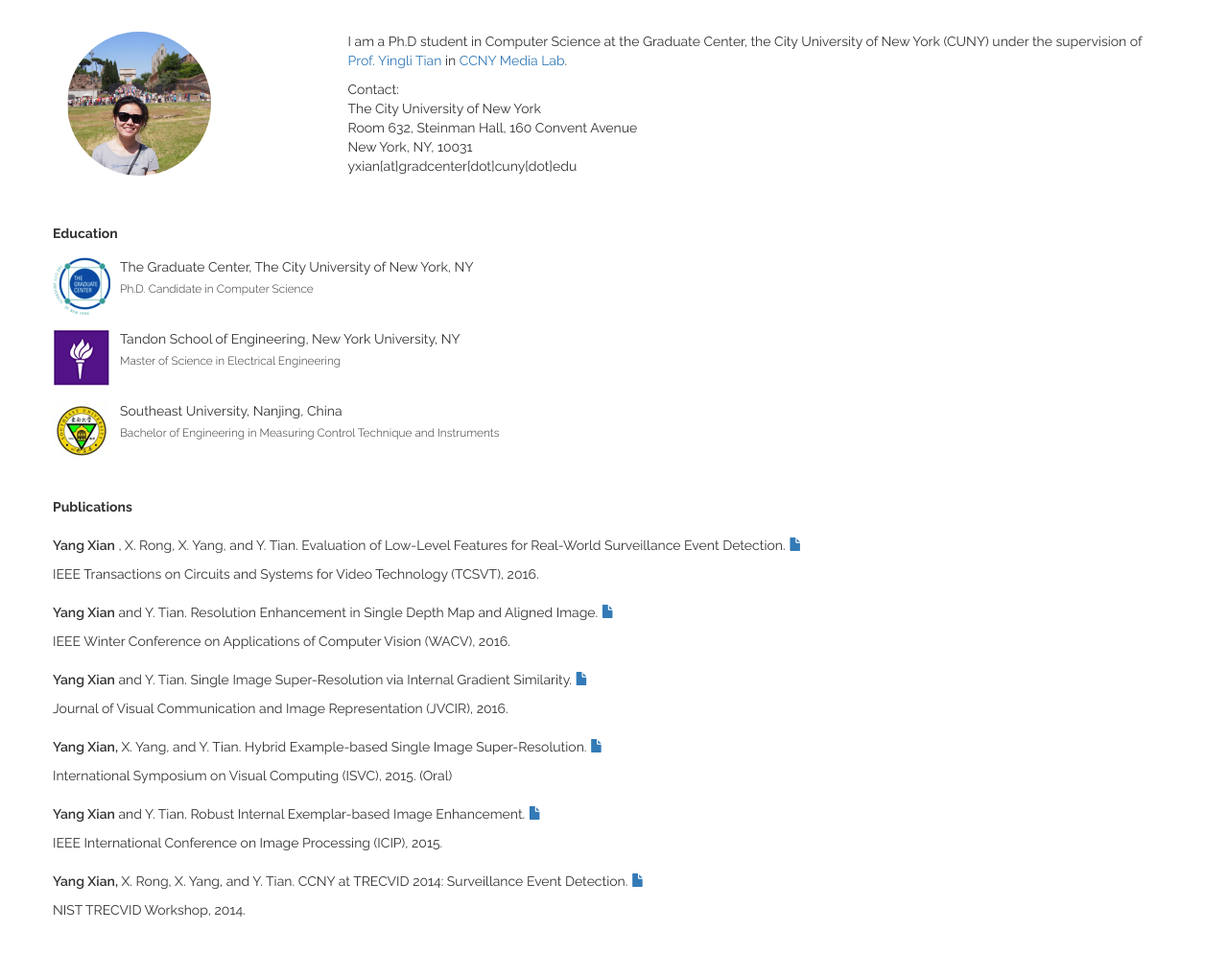
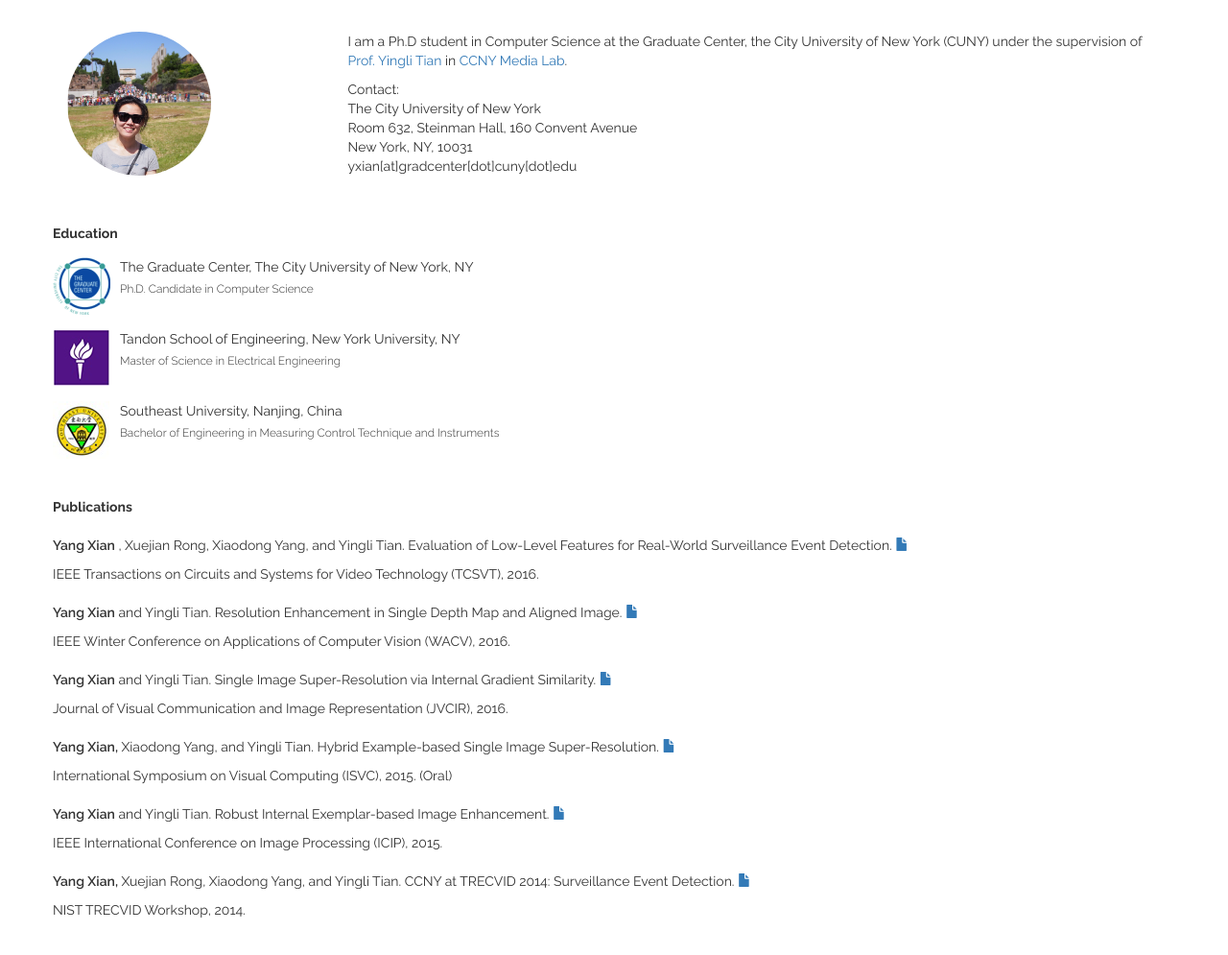
Before and after one commit to bhdy7030/bhdy7030.github.io, a plain HTML site: page index.html in a window 1280 px wide. Shown: the part 77-1072 px from the top of the page at 96% size. Drawn offline with nearby package versions, Linux system fonts and the light colour scheme.

Commit message:
display full name of all authors

```diff
--- a/index.html
+++ b/index.html
@@ -112,28 +112,28 @@
         <p class="title">Publications</p>
 
         <div class = "paper">
-        <p><span class="boldspan">Yang Xian</span> , X. Rong, X. Yang, and Y. Tian. Evaluation of Low-Level Features for Real-World Surveillance Event Detection. <a href = "publications\TCSVT_2016.pdf"><span class = "glyphicon glyphicon-file"></span></a></p></b>IEEE Transactions on Circuits and Systems for Video Technology (TCSVT), 2016.
+        <p><span class="boldspan">Yang Xian</span> , Xuejian Rong, Xiaodong Yang, and Yingli Tian. Evaluation of Low-Level Features for Real-World Surveillance Event Detection. <a href = "publications\TCSVT_2016.pdf"><span class = "glyphicon glyphicon-file"></span></a></p></b>IEEE Transactions on Circuits and Systems for Video Technology (TCSVT), 2016.
         </div>
 
         <div class = "paper">
-        <p><span class="boldspan">Yang Xian</span> and Y. Tian. Resolution Enhancement in Single Depth Map and Aligned Image. <a href = "publications\WACV-2016.pdf"><span class = "glyphicon glyphicon-file"></span></a></p></b>IEEE Winter Conference on Applications of Computer Vision (WACV), 2016.
+        <p><span class="boldspan">Yang Xian</span> and Yingli Tian. Resolution Enhancement in Single Depth Map and Aligned Image. <a href = "publications\WACV-2016.pdf"><span class = "glyphicon glyphicon-file"></span></a></p></b>IEEE Winter Conference on Applications of Computer Vision (WACV), 2016.
         </div>
 
         <div class = "paper">
-        <p><span class="boldspan">Yang Xian</span> and Y. Tian. Single Image Super-Resolution via Internal Gradient Similarity. <a href = "publications\JVCI-SR.pdf"><span class = "glyphicon glyphicon-file"></span></a></p></b>Journal of Visual Communication and Image Representation (JVCIR), 2016.
+        <p><span class="boldspan">Yang Xian</span> and Yingli Tian. Single Image Super-Resolution via Internal Gradient Similarity. <a href = "publications\JVCI-SR.pdf"><span class = "glyphicon glyphicon-file"></span></a></p></b>Journal of Visual Communication and Image Representation (JVCIR), 2016.
         </div>
 
         <div class = "paper">
-        <p><span class="boldspan">Yang Xian,</span> X. Yang, and Y. Tian. Hybrid Example-based Single Image Super-Resolution. <a href = "publications\ISVC15.pdf"><span class = "glyphicon glyphicon-file"></span></a></p><p>International Symposium on Visual Computing (ISVC), 2015. (Oral)
+        <p><span class="boldspan">Yang Xian,</span> Xiaodong Yang, and Yingli Tian. Hybrid Example-based Single Image Super-Resolution. <a href = "publications\ISVC15.pdf"><span class = "glyphicon glyphicon-file"></span></a></p><p>International Symposium on Visual Computing (ISVC), 2015. (Oral)
         </div>
 
         <div class = "paper">
-        <p><span class="boldspan">Yang Xian</span> and Y. Tian. Robust Internal Exemplar-based Image Enhancement. <a href = "publications\ICIP15.pdf"><span class = "glyphicon glyphicon-file"></span></a></p><p>IEEE International Conference on Image Processing (ICIP), 2015.</p>
+        <p><span class="boldspan">Yang Xian</span> and Yingli Tian. Robust Internal Exemplar-based Image Enhancement. <a href = "publications\ICIP15.pdf"><span class = "glyphicon glyphicon-file"></span></a></p><p>IEEE International Conference on Image Processing (ICIP), 2015.</p>
         </div>
 
 
         <div class = "paper">
-        <p><span class="boldspan">Yang Xian,</span> X. Rong, X. Yang, and Y. Tian. CCNY at TRECVID 2014: Surveillance Event Detection. <a href = "publications\TRECVID_2014_SED.pdf"><span class = "glyphicon glyphicon-file"></span></a></p><p>NIST TRECVID Workshop, 2014.</p>
+        <p><span class="boldspan">Yang Xian,</span> Xuejian Rong, Xiaodong Yang, and Yingli Tian. CCNY at TRECVID 2014: Surveillance Event Detection. <a href = "publications\TRECVID_2014_SED.pdf"><span class = "glyphicon glyphicon-file"></span></a></p><p>NIST TRECVID Workshop, 2014.</p>
         </div>
 
       </div>
```
